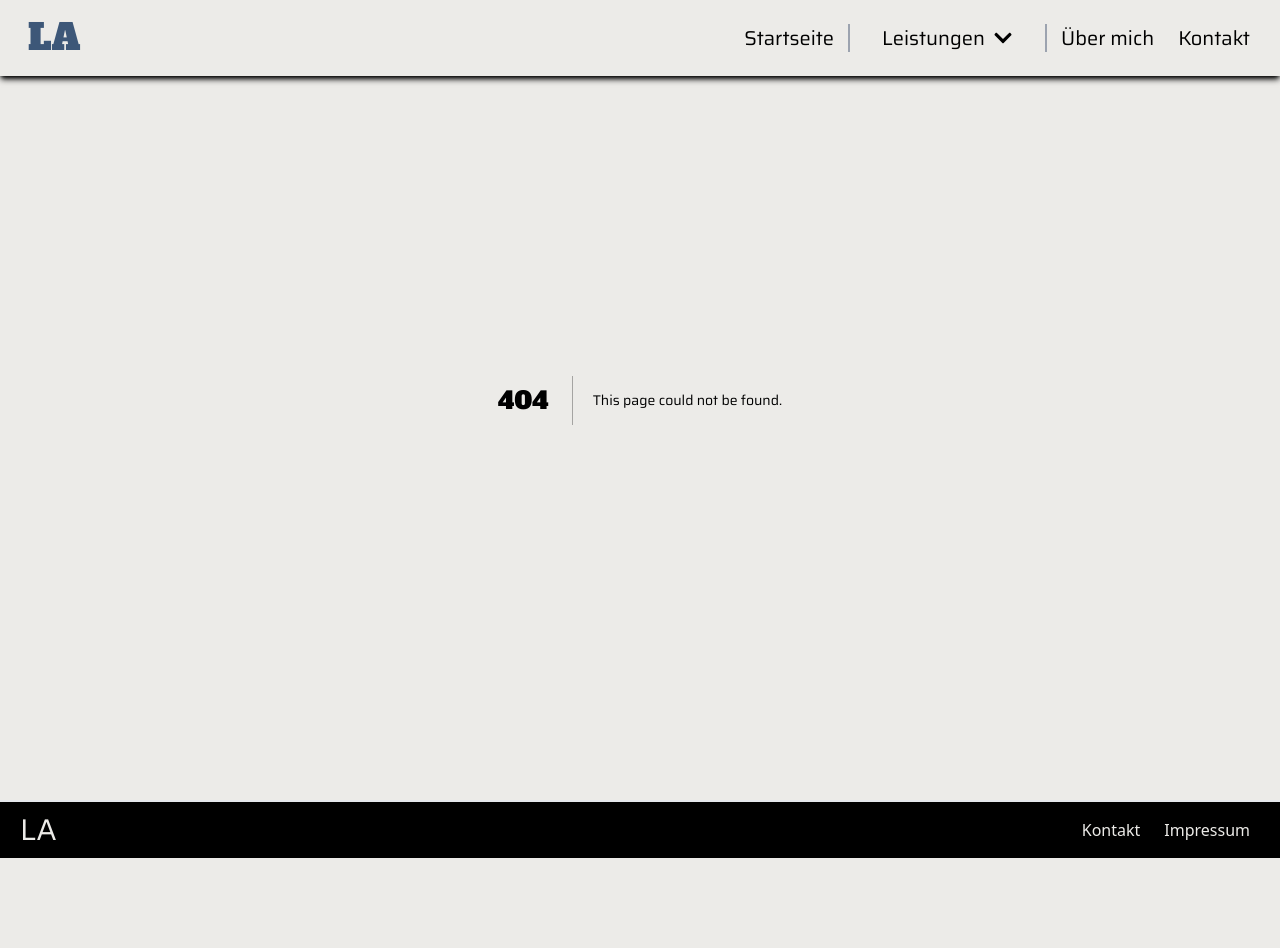
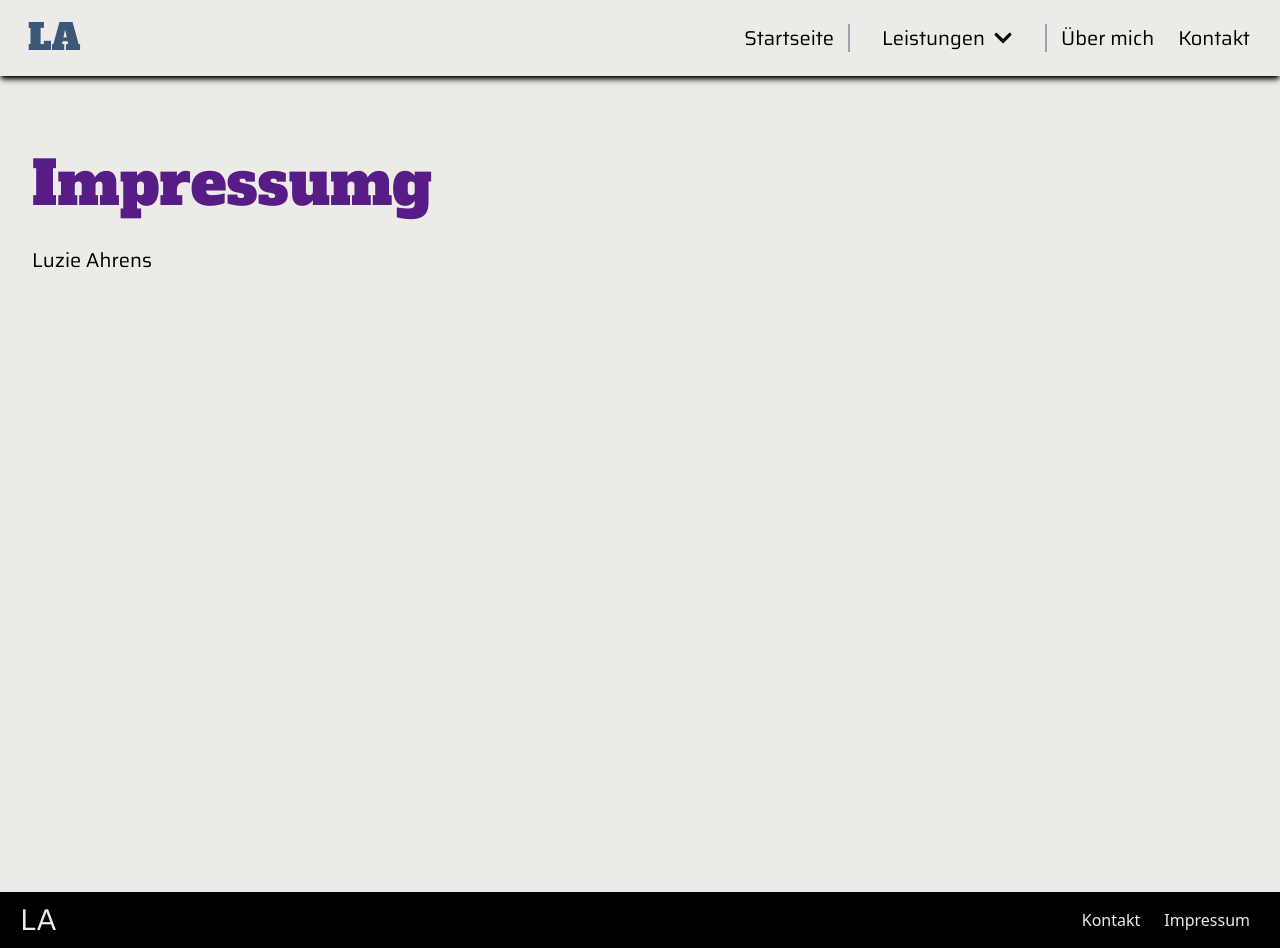
Before and after one commit to louziferr/luzie-website, a Next.js app: page /impressum in a window 1280 px wide. Before the commit this address had no page. Before the commit the page ends 858 px from the top, so only its background shows below. Built offline with nearby package versions, Linux system fonts and the light colour scheme; a web font is replaced by a local one; what tailwindcss-animated would draw is missing.

Commit message:
add impressum

```diff
--- /dev/null
+++ b/app/impressum/page.tsx
@@ -0,0 +1,18 @@
+"use client";
+
+export default function Impressum() {
+  return (
+    <>
+      <div className="mt-[40px] h-screen md:mt-[90px] md:p-4 flex items-start justify-start flex-col">
+        <div className="p-4 max-w-[600px]">
+          <div>
+            <h1 className="text-left py-8 text-3xl md:text-6xl text-purple-900">
+              Impressumg
+            </h1>
+            <p>Luzie Ahrens</p>
+          </div>
+        </div>
+      </div>
+    </>
+  );
+}
```
